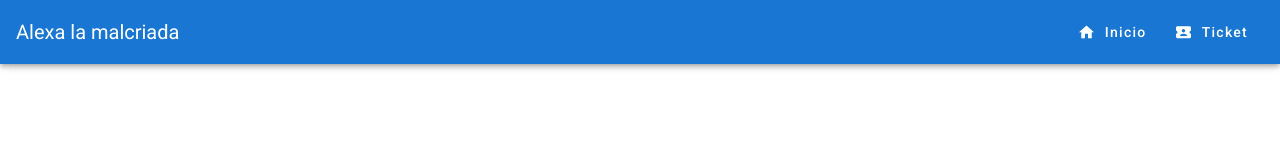
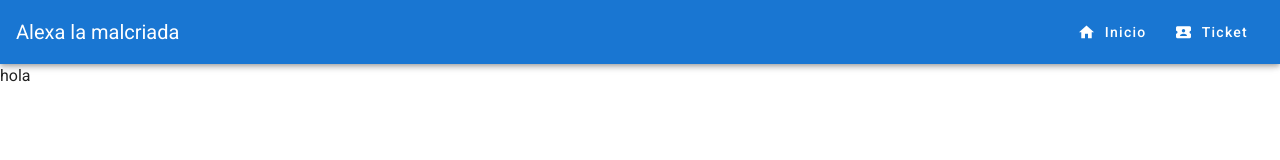
Before and after one commit to JavCho23/colasvirtuales, a Vue app: page /signIn in a window 1280 px wide. Shown: the top 160 px of the page. Built offline with nearby package versions, Linux system fonts and the light colour scheme.

Commit message:
component signIn

```diff
--- /dev/null
+++ b/src/components/SignInComp.vue
@@ -0,0 +1,5 @@
+<template>
+  <div>
+    hola
+  </div>
+</template>
--- a/src/router/index.js
+++ b/src/router/index.js
@@ -17,6 +17,11 @@ const routes = [
     // this generates a separate chunk (about.[hash].js) for this route
     // which is lazy-loaded when the route is visited.
     component: () => import(/* webpackChunkName: "about" */ '../views/About.vue')
+  },
+  {
+    path: '/signIn',
+    name: 'SignIn',
+    component: () => import('../views/SignIn.vue')
   }
 ]
 
--- /dev/null
+++ b/src/views/SignIn.vue
@@ -0,0 +1,19 @@
+<template>
+  <div>
+    <signInComp />
+  </div>
+</template>
+<script>
+import signInComp from "@/components/SignInComp.vue";
+export default {
+  name: "SignIn",
+
+  components: {
+      signInComp
+  },
+
+  data: () => ({
+    //
+  }),
+};
+</script>
```
